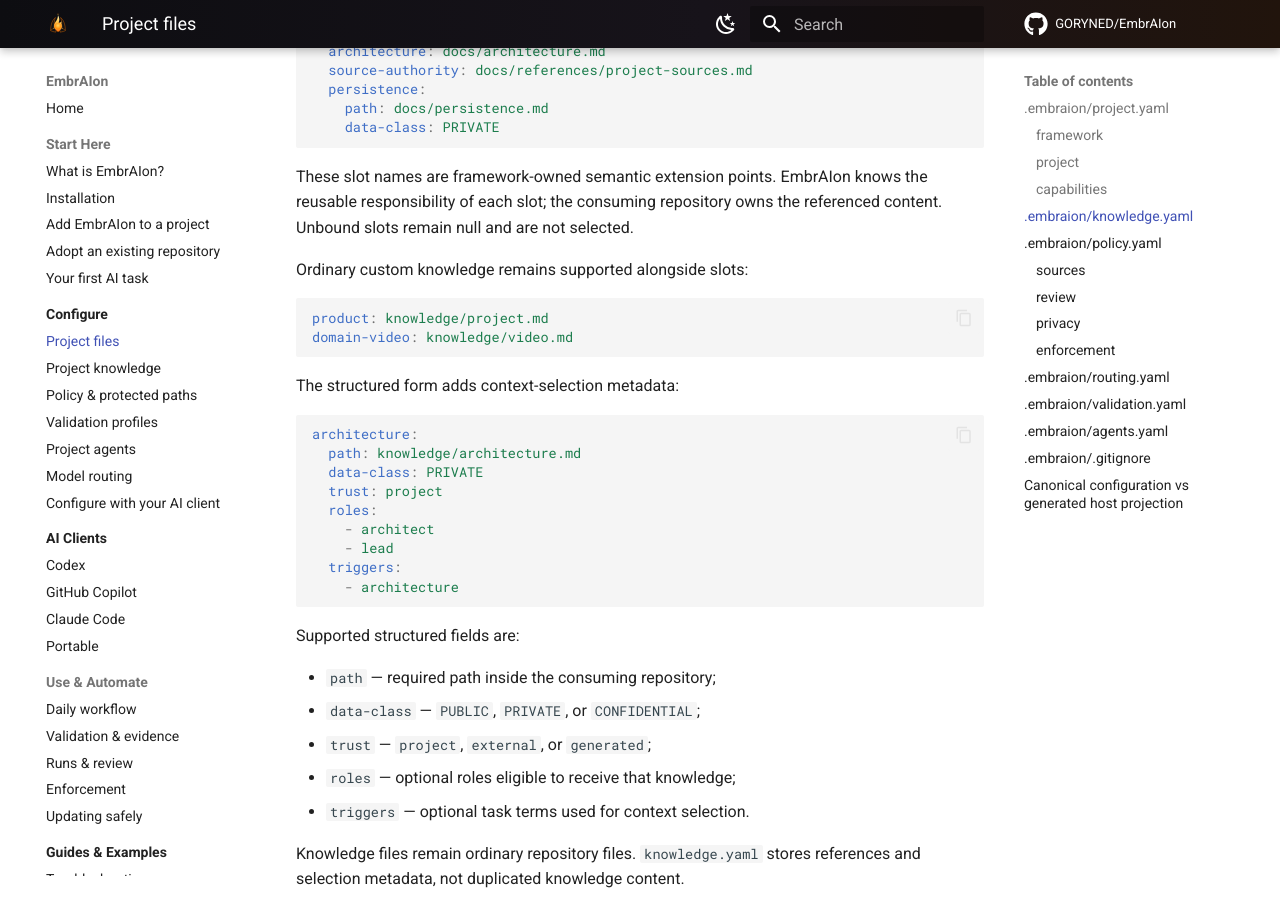
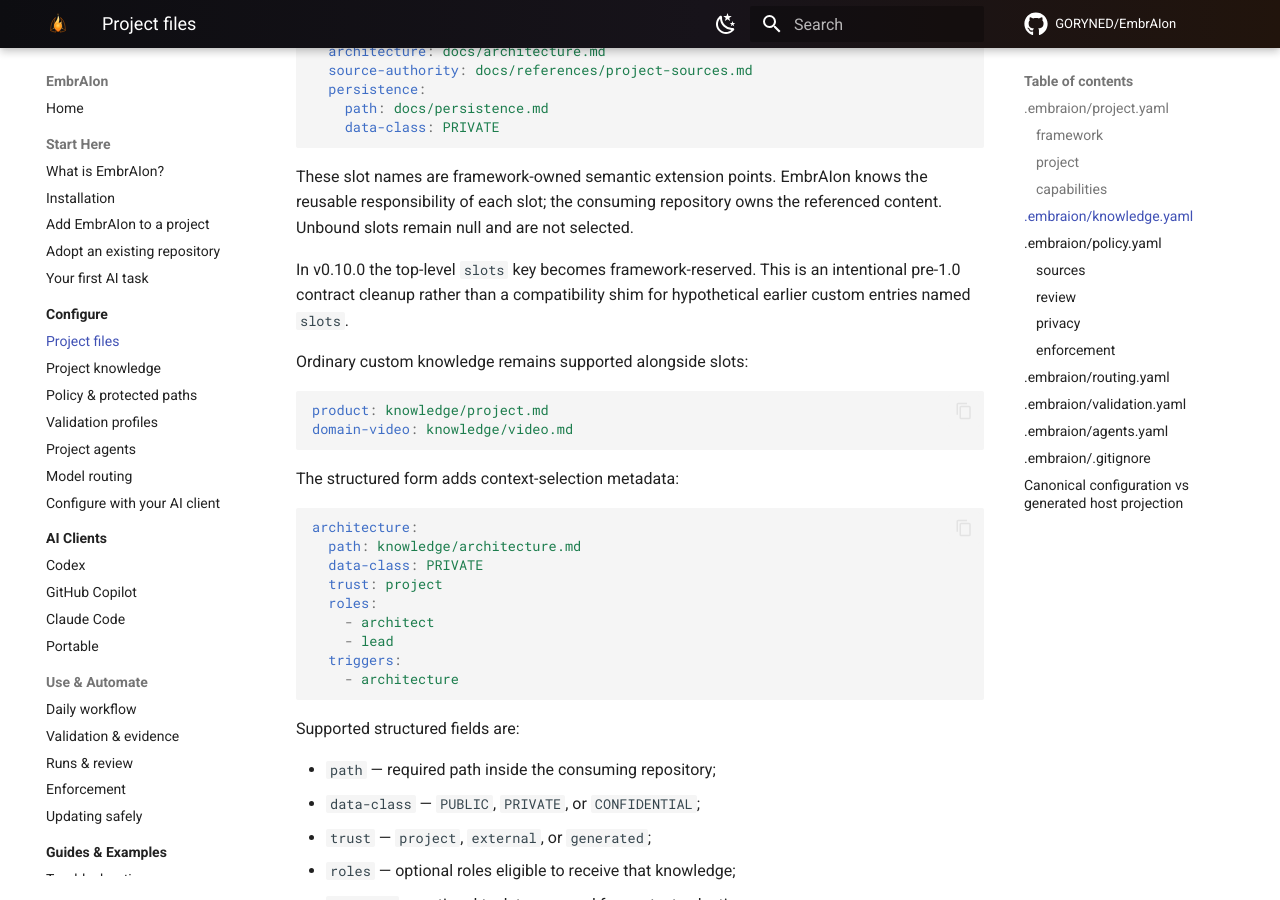
Before and after one commit to GORYNED/EmbrAIon, an MkDocs documentation site: the page built from docs/configuration/project-files.md, in a window 1280 px wide and 900 px high, scrolled down 1497 px. Built offline with MkDocs 1.6.1 and Material for MkDocs 9.7.7, drawn with Linux system fonts in a browser that asks for light colours; comment, search, counter and statistics services are not loaded.

Commit message:
Mark slots key as reserved in project config

````diff
--- a/docs/configuration/project-files.md
+++ b/docs/configuration/project-files.md
@@ -67,6 +67,8 @@ slots:
 ```
 
 These slot names are framework-owned semantic extension points. EmbrAIon knows the reusable responsibility of each slot; the consuming repository owns the referenced content. Unbound slots remain null and are not selected.
+
+In v0.10.0 the top-level `slots` key becomes framework-reserved. This is an intentional pre-1.0 contract cleanup rather than a compatibility shim for hypothetical earlier custom entries named `slots`.
 
 Ordinary custom knowledge remains supported alongside slots:
 
````
